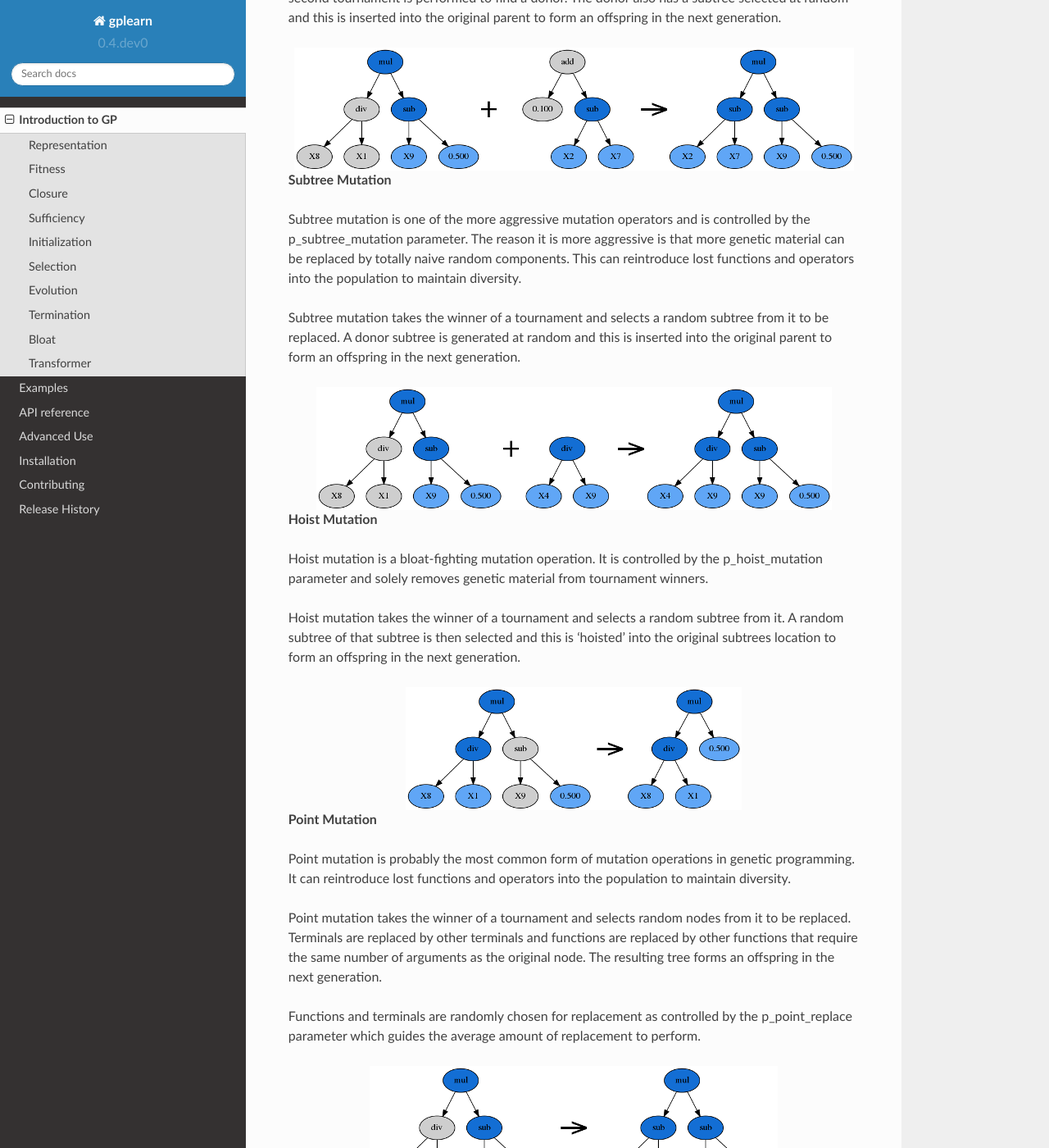
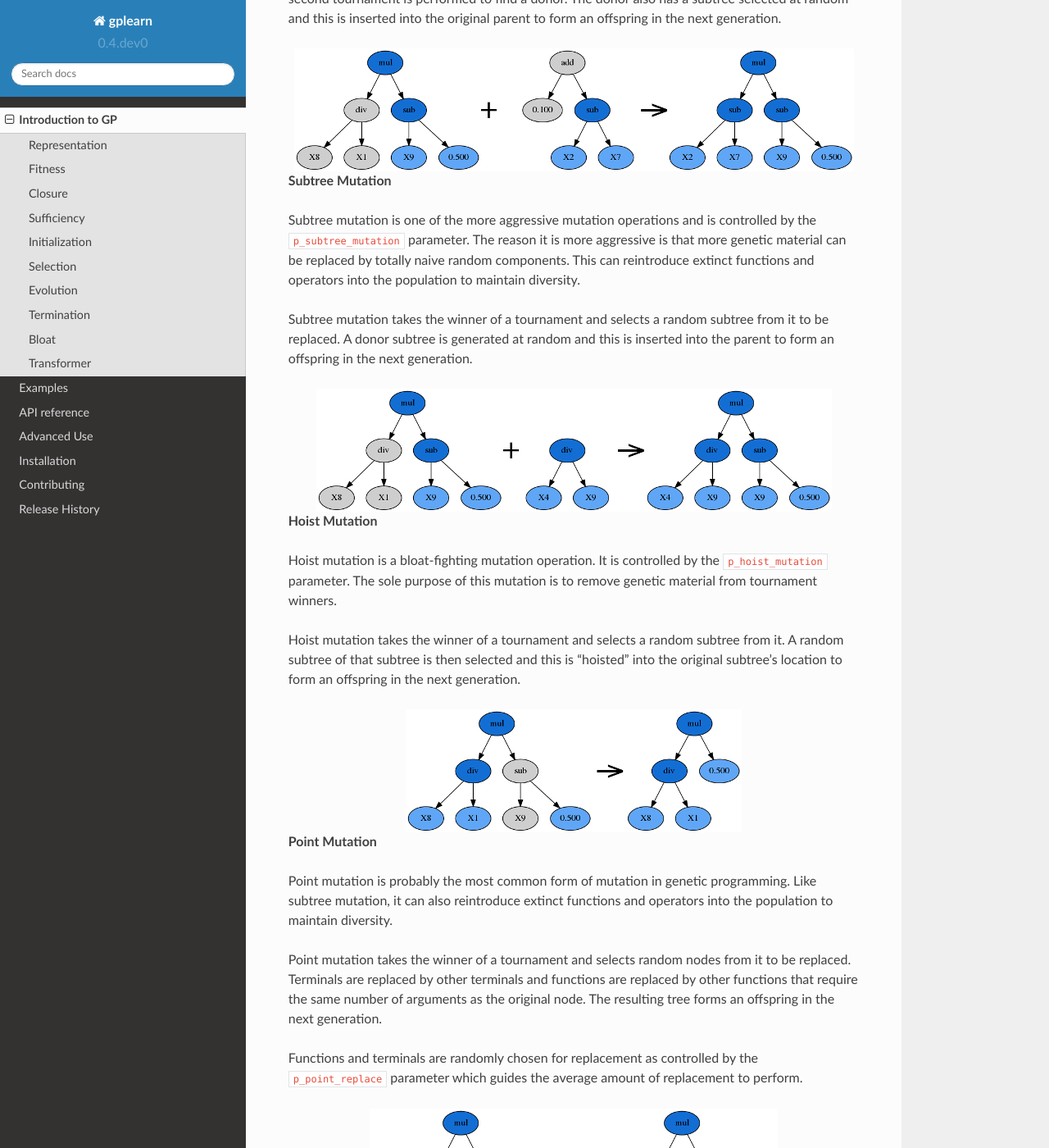
Before and after one commit to trevorstephens/gplearn, a Sphinx documentation site: the page built from doc/intro.rst, in a window 1280 px wide and 1400 px high, scrolled down 7778 px. Shown: the whole window at 82% size. Built offline with Sphinx 7.4.7 and the Read the Docs theme 2.0.0, drawn with Linux system fonts in a browser that asks for light colours; some of the changed text lies outside the part shown.

```diff
--- a/doc/intro.rst
+++ b/doc/intro.rst
@@ -400,15 +400,15 @@
 
 **Subtree Mutation**
 
-Subtree mutation is one of the more aggressive mutation operators and is
-controlled by the p_subtree_mutation parameter. The reason it is more
+Subtree mutation is one of the more aggressive mutation operations and is
+controlled by the ``p_subtree_mutation`` parameter. The reason it is more
 aggressive is that more genetic material can be replaced by totally naive
-random components. This can reintroduce lost functions and operators into the
+random components. This can reintroduce extinct functions and operators into the
 population to maintain diversity.
 
 Subtree mutation takes the winner of a tournament and selects a random subtree
 from it to be replaced. A donor subtree is generated at random and this is
-inserted into the original parent to form an offspring in the next generation.
+inserted into the parent to form an offspring in the next generation.
 
 .. image:: images/gp_ops_subtree.png
     :align: center
@@ -416,12 +416,12 @@
 **Hoist Mutation**
 
 Hoist mutation is a bloat-fighting mutation operation. It is controlled by the
-p_hoist_mutation parameter and solely removes genetic material from tournament
-winners.
+``p_hoist_mutation`` parameter. The sole purpose of this mutation is to remove
+genetic material from tournament winners.
 
 Hoist mutation takes the winner of a tournament and selects a random subtree
 from it. A random subtree of that subtree is then selected and this is
-'hoisted' into the original subtrees location to form an offspring in the next
+"hoisted" into the original subtree's location to form an offspring in the next
 generation.
 
 .. image:: images/gp_ops_hoist.png
@@ -429,9 +429,9 @@
 
 **Point Mutation**
 
-Point mutation is probably the most common form of mutation operations in
-genetic programming. It can reintroduce lost functions and operators into the
-population to maintain diversity.
+Point mutation is probably the most common form of mutation in
+genetic programming. Like subtree mutation, it can also reintroduce extinct
+functions and operators into the population to maintain diversity.
 
 Point mutation takes the winner of a tournament and selects random nodes from
 it to be replaced. Terminals are replaced by other terminals and functions are
```
Also changed, not shown: other parts of doc/intro.rst (+7 -8 lines).
